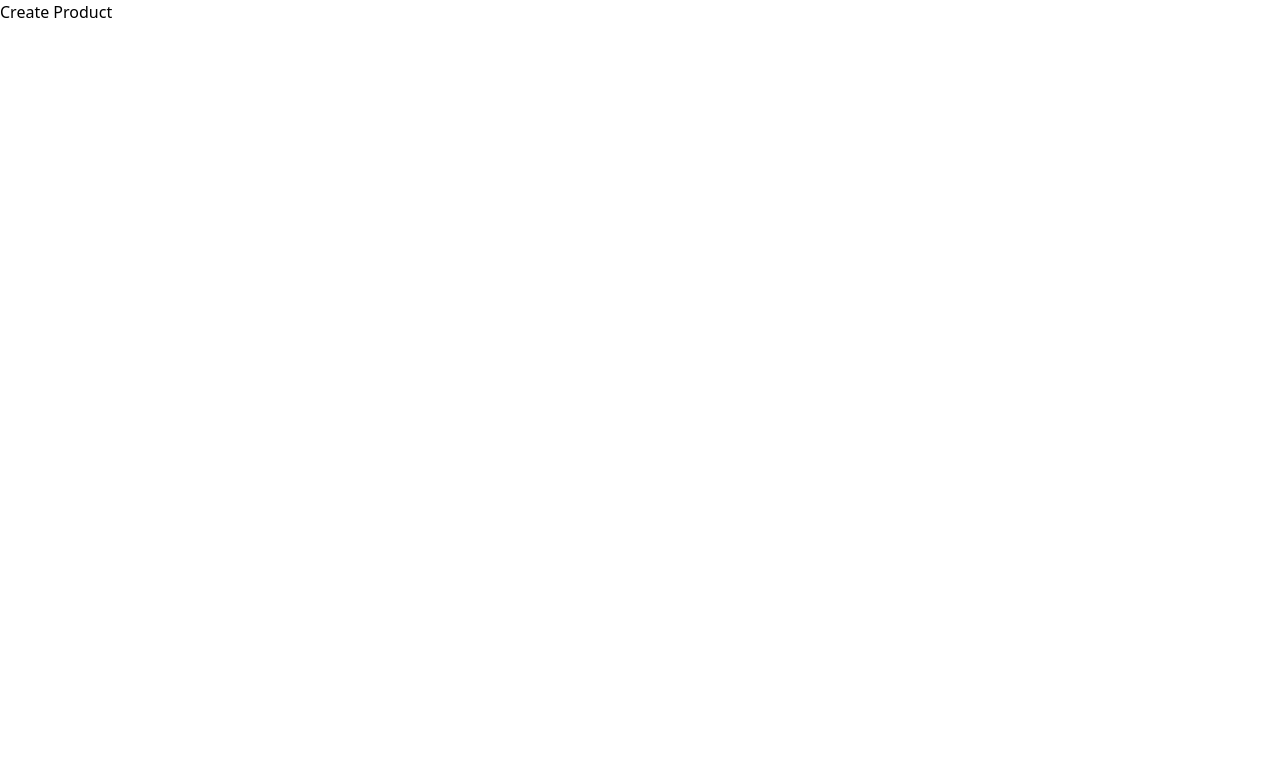
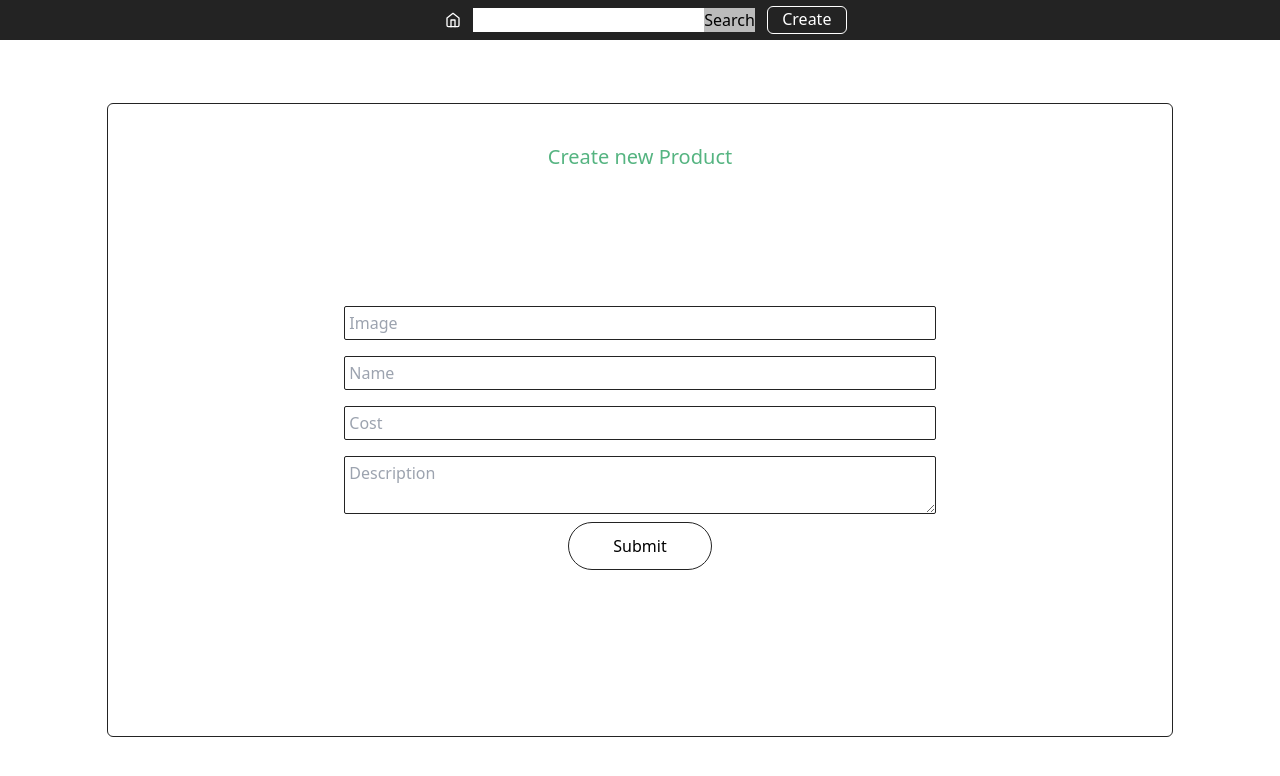
Before and after one commit to SebaAguiar/crud-con-mongodb, a React (Vite) app in the folder frontend/: page /create in a window 1280 px wide. Shown: the top 776 px of the page. Built offline with nearby package versions, Linux system fonts and the light colour scheme; no server answers.

Commit message:
creat product form

```diff
--- /dev/null
+++ b/frontend/src/components/containers/CreateProductContainer.tsx
@@ -0,0 +1,76 @@
+import { useState } from 'react';
+import { API_URL } from '../../constants';
+
+const CreateProductContainer = () => {
+  const [name, setName] = useState('');
+  const [cost, setCost] = useState('');
+  const [description, setDescription] = useState('');
+  const [image, setImage] = useState('');
+  const handleFormSubmit = async () => {
+    await fetch(`${API_URL}/products`, {
+      method: 'POST',
+      headers: {
+        'Content-Type': 'application/json',
+      },
+      body: JSON.stringify({
+        name,
+        image,
+        cost,
+        description,
+      }),
+    });
+  };
+  return (
+    <div className='w-full h-full flex items-center justify-center'>
+      <div className='flex flex-col w-5/6 h-5/6 border border-black rounded-md justify-center items-center'>
+        <h1 className='text-center font-medium text-xl text-green'>
+          Create new Product
+        </h1>
+        <form
+          className='w-5/6 h-5/6 flex flex-col justify-center items-center'
+          onSubmit={handleFormSubmit}
+        >
+          <div className='flex flex-col w-4/6 justify-center items-center'>
+            <input
+              className='border border-black m-2 rounded-sm p-1 w-full'
+              placeholder='Image'
+              type='text'
+              onChange={(e) => setImage(e.target.value)}
+              value={image}
+            />
+            <input
+              className='border border-black m-2 rounded-sm p-1 w-full'
+              placeholder='Name'
+              type='text'
+              onChange={(e) => setName(e.target.value)}
+              value={name}
+            />
+            <input
+              className='border border-black m-2 rounded-sm p-1 w-full'
+              placeholder='Cost'
+              type='number'
+              onChange={(e) => setCost(e.target.value)}
+              value={cost}
+            />
+          </div>
+          <div className='flex flex-col w-4/6 justify-center items-center'>
+            <textarea
+              className='border border-black m-2 rounded-sm p-1 w-full'
+              placeholder='Description'
+              onChange={(e) => setDescription(e.target.value)}
+              value={description}
+            />
+            <button
+              className='w-36 h-12 border border-black rounded-s-full rounded-e-full'
+              type='submit'
+            >
+              Submit
+            </button>
+          </div>
+        </form>
+      </div>
+    </div>
+  );
+};
+
+export default CreateProductContainer;
--- a/frontend/src/components/containers/NavBar.tsx
+++ b/frontend/src/components/containers/NavBar.tsx
@@ -7,6 +7,12 @@ const NavBar = () => {
       <nav className='h-full w-full flex justify-center items-center'>
         <HomePageButton />
         <Search />
+        <a
+          className='border border-white rounded-md text-white text-center h-7 w-20 ml-3'
+          href='/create'
+        >
+          Create
+        </a>
       </nav>
     </header>
   );
--- a/frontend/src/pages/CreateProduct.tsx
+++ b/frontend/src/pages/CreateProduct.tsx
@@ -1,10 +1,11 @@
-import React from 'react';
+import CreateProductContainer from '../components/containers/CreateProductContainer';
+import ProductsLayout from '../layouts/ProductsLayout';
 
 const CreateProduct = () => {
   return (
-    <div>
-      <h1>Create Product</h1>
-    </div>
+    <ProductsLayout>
+      <CreateProductContainer />
+    </ProductsLayout>
   );
 };
 
```
